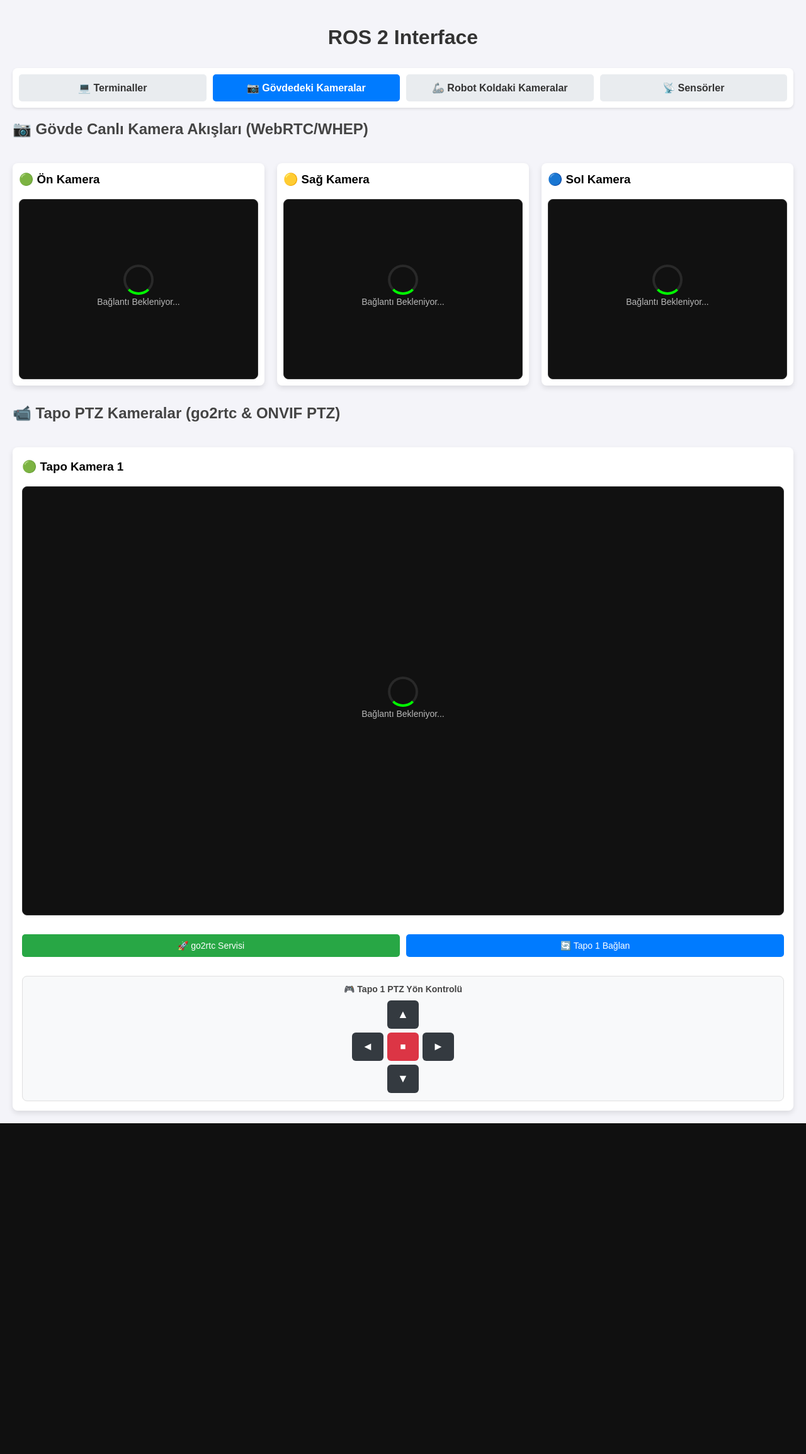
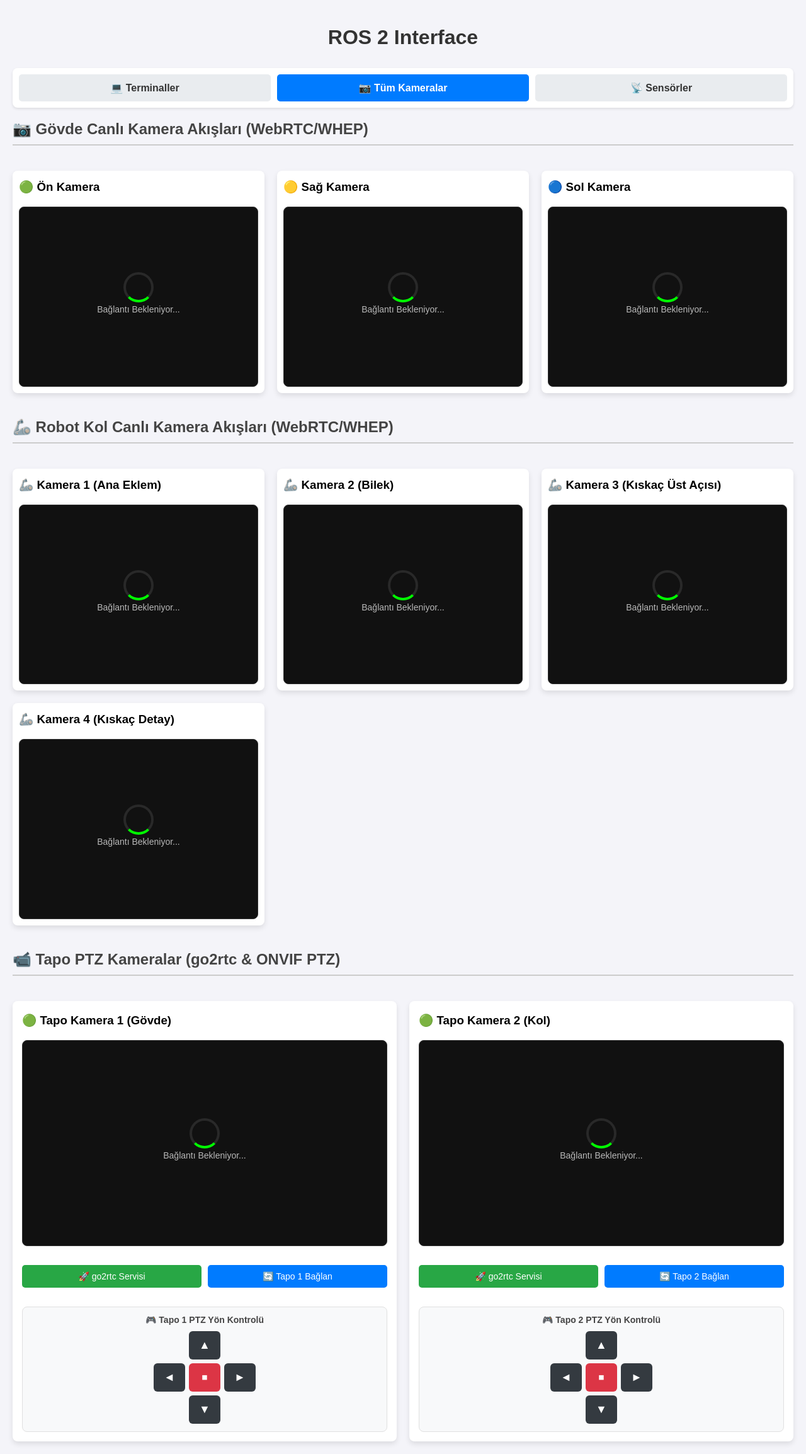
Before and after one commit to HU-Rover/Yer_istasyonu, a Flask app: page / in a window 1280 px wide, after a click on "📷 Tüm Kameralar". Shown: the whole page at 63% size. Before the commit the page ends 1783 px from the top, so only its background shows below. Run offline with Flask 3, Linux system fonts and the light colour scheme.

Commit message:
Refactor camera tab structure and update labels
Updated camera tabs and descriptions, modified layout for better organization, and adjusted JavaScript functions for camera streaming.

```diff
--- a/ros2_web/templates/index.html
+++ b/ros2_web/templates/index.html
@@ -30,7 +30,7 @@
             margin: 0 auto;
         }
 
-        /* Sol Panel (Terminal) */
+        /* Sol Panel (Terminal & Kameralar) */
         .sol-panel {
             flex: 2;
             background-color: #fff;
@@ -55,7 +55,7 @@
         /* Terminal Kutusu Tasarımı (Ortak Class) */
         .terminal-kutu {
             width: 100%;
-            height: 500px; /* Ekrana daha rahat sığması için 300px tutuldu */
+            height: 500px;
             border: 2px solid #333;
             padding: 10px;
             background-color: #000;
@@ -281,11 +281,11 @@
 
     <div class="tab-container">
         <button class="tab-button active" onclick="openTab(event, 'Terminaller')">💻 Terminaller</button>
-        <button class="tab-button" onclick="openTab(event, 'GovdeKameralari')">📷 Gövdedeki Kameralar</button>
-        <button class="tab-button" onclick="openTab(event, 'KolKameralari')">🦾 Robot Koldaki Kameralar</button>
+        <button class="tab-button" onclick="openTab(event, 'Kameralar')">📷 Tüm Kameralar</button>
         <button class="tab-button" onclick="openTab(event, 'Sensorler')">📡 Sensörler</button>
     </div>
 
+    <!-- TERMINALLER SEKMESI -->
     <div id="Terminaller" class="tab-content active">
         <div class="ana-konteyner">
 
@@ -324,13 +324,13 @@
         </div>
     </div>
 
-    <div id="GovdeKameralari" class="tab-content">
+    <!-- TÜM KAMERALAR SEKMESI -->
+    <div id="Kameralar" class="tab-content">
         <div class="ana-konteyner" style="max-width:1600px; flex-direction: column; gap: 20px;">
-        <h2>📷 Gövde Canlı Kamera Akışları (WebRTC/WHEP)</h2>
 
-        <!-- Üst Grid: Ön, Sağ, Sol Kameralar -->
+            <!-- GÖVDE KAMERALARI -->
+            <h2 style="border-bottom: 2px solid #ccc; padding-bottom: 10px; width: 100%;">📷 Gövde Canlı Kamera Akışları (WebRTC/WHEP)</h2>
             <div style="display: grid; grid-template-columns: repeat(auto-fit, minmax(350px, 1fr)); gap: 20px; width: 100%;">
-
                 <div class="sol-panel" style="padding: 10px;">
                     <h3 style="margin: 5px 0;">🟢 Ön Kamera</h3>
                     <div class="video-wrapper loading">
@@ -351,55 +351,11 @@
                         <video id="video-sol" autoplay muted playsinline></video>
                     </div>
                 </div>
-
-        </div> <!-- Grid Kapanışı -->
-
-        <!-- Alt Bölüm: Tapo PTZ Kamera 1 -->
-        <h2 style="margin-top: 10px;">📹 Tapo PTZ Kameralar (go2rtc & ONVIF PTZ)</h2>
-
-        <div style="display: grid; grid-template-columns: repeat(auto-fit, minmax(400px, 1fr)); gap: 20px; width: 100%;">
-
-            <!-- Tapo Kamera 1 -->
-            <div class="sol-panel" style="padding: 15px;">
-                <h3 style="margin: 5px 0;">🟢 Tapo Kamera 1</h3>
-                <div class="video-wrapper loading" style="aspect-ratio: 16/9;">
-                    <video id="video-tapo-1" autoplay muted playsinline></video>
-                </div>
-                <div style="margin-top: 15px; text-align: center; display: flex; gap: 10px;">
-                    <button class="btn" onclick="tapoServisBaslat()" style="background-color: #28a745; margin-bottom: 0; font-size: 14px; padding: 10px;">
-                        🚀 go2rtc Servisi
-                    </button>
-                    <button class="btn" onclick="tapoYayininiBagla('tapo_kamera_1', 'video-tapo-1')" style="background-color: #007bff; margin-bottom: 0; font-size: 14px; padding: 10px;">
-                        🔄 Tapo 1 Bağlan
-                    </button>
             </div>
 
-                <!-- Tapo 1 PTZ Kontrol Paneli -->
-                <div class="ptz-box" style="margin-top: 15px; text-align: center; background: #f8f9fa; padding: 12px; border-radius: 8px; border: 1px solid #e0e0e0;">
-                    <h4 style="margin: 0 0 10px 0; font-size: 14px; color: #444;">🎮 Tapo 1 PTZ Yön Kontrolü</h4>
-                    <div style="display: grid; grid-template-columns: repeat(3, 50px); gap: 6px; justify-content: center;">
-                        <div></div>
-                        <button class="ptz-btn" onmousedown="ptzHareket('tapo_kamera_1', 'up')" onmouseup="ptzDurdur('tapo_kamera_1')" ontouchstart="ptzHareket('tapo_kamera_1', 'up')" ontouchend="ptzDurdur('tapo_kamera_1')" title="Yukarı">▲</button>
-                        <div></div>
-                        <button class="ptz-btn" onmousedown="ptzHareket('tapo_kamera_1', 'left')" onmouseup="ptzDurdur('tapo_kamera_1')" ontouchstart="ptzHareket('tapo_kamera_1', 'left')" ontouchend="ptzDurdur('tapo_kamera_1')" title="Sol">◄</button>
-                        <button class="ptz-btn stop-btn" onclick="ptzDurdur('tapo_kamera_1')" title="Dur">⏹</button>
-                        <button class="ptz-btn" onmousedown="ptzHareket('tapo_kamera_1', 'right')" onmouseup="ptzDurdur('tapo_kamera_1')" ontouchstart="ptzHareket('tapo_kamera_1', 'right')" ontouchend="ptzDurdur('tapo_kamera_1')" title="Sağ">►</button>
-                        <div></div>
-                        <button class="ptz-btn" onmousedown="ptzHareket('tapo_kamera_1', 'down')" onmouseup="ptzDurdur('tapo_kamera_1')" ontouchstart="ptzHareket('tapo_kamera_1', 'down')" ontouchend="ptzDurdur('tapo_kamera_1')" title="Aşağı">▼</button>
-                        <div></div>
-                    </div>
-                </div>
-            </div>
-
-        </div> <!-- Tapo Grid Kapanışı -->
-    </div>
-</div>
-
-    <div id="KolKameralari" class="tab-content">
-        <div class="ana-konteyner" style="max-width:1600px; flex-direction: column; gap: 20px;">
-            <h2>🦾 Robot Kol Canlı Kamera Akışları (WebRTC/WHEP)</h2>
-
-            <div style="display: grid; grid-template-columns: repeat(2, 1fr); gap: 20px; width: 100%;">
+            <!-- ROBOT KOL KAMERALARI -->
+            <h2 style="border-bottom: 2px solid #ccc; padding-bottom: 10px; width: 100%; margin-top: 20px;">🦾 Robot Kol Canlı Kamera Akışları (WebRTC/WHEP)</h2>
+            <div style="display: grid; grid-template-columns: repeat(auto-fit, minmax(350px, 1fr)); gap: 20px; width: 100%;">
 
                 <div class="sol-panel" style="padding: 10px;">
                     <h3 style="margin: 5px 0;">🦾 Kamera 1 (Ana Eklem)</h3>
@@ -431,12 +387,45 @@
 
             </div>
 
-            <h2 style="margin-top: 10px;">📹 Tapo PTZ Kamera 2 (go2rtc & ONVIF PTZ)</h2>
+            <!-- TAPO PTZ KAMERALAR -->
+            <h2 style="border-bottom: 2px solid #ccc; padding-bottom: 10px; width: 100%; margin-top: 20px;">📹 Tapo PTZ Kameralar (go2rtc & ONVIF PTZ)</h2>
             <div style="display: grid; grid-template-columns: repeat(auto-fit, minmax(400px, 1fr)); gap: 20px; width: 100%;">
+
+                <!-- Tapo Kamera 1 -->
+                <div class="sol-panel" style="padding: 15px;">
+                    <h3 style="margin: 5px 0;">🟢 Tapo Kamera 1 (Gövde)</h3>
+                    <div class="video-wrapper loading" style="aspect-ratio: 16/9;">
+                        <video id="video-tapo-1" autoplay muted playsinline></video>
+                    </div>
+                    <div style="margin-top: 15px; text-align: center; display: flex; gap: 10px;">
+                        <button class="btn" onclick="tapoServisBaslat()" style="background-color: #28a745; margin-bottom: 0; font-size: 14px; padding: 10px;">
+                            🚀 go2rtc Servisi
+                        </button>
+                        <button class="btn" onclick="tapoYayininiBagla('tapo_kamera_1', 'video-tapo-1')" style="background-color: #007bff; margin-bottom: 0; font-size: 14px; padding: 10px;">
+                            🔄 Tapo 1 Bağlan
+                        </button>
+                    </div>
+
+                    <!-- Tapo 1 PTZ Kontrol Paneli -->
+                    <div class="ptz-box" style="margin-top: 15px; text-align: center; background: #f8f9fa; padding: 12px; border-radius: 8px; border: 1px solid #e0e0e0;">
+                        <h4 style="margin: 0 0 10px 0; font-size: 14px; color: #444;">🎮 Tapo 1 PTZ Yön Kontrolü</h4>
+                        <div style="display: grid; grid-template-columns: repeat(3, 50px); gap: 6px; justify-content: center;">
+                            <div></div>
+                            <button class="ptz-btn" onmousedown="ptzHareket('tapo_kamera_1', 'up')" onmouseup="ptzDurdur('tapo_kamera_1')" ontouchstart="ptzHareket('tapo_kamera_1', 'up')" ontouchend="ptzDurdur('tapo_kamera_1')" title="Yukarı">▲</button>
+                            <div></div>
+                            <button class="ptz-btn" onmousedown="ptzHareket('tapo_kamera_1', 'left')" onmouseup="ptzDurdur('tapo_kamera_1')" ontouchstart="ptzHareket('tapo_kamera_1', 'left')" ontouchend="ptzDurdur('tapo_kamera_1')" title="Sol">◄</button>
+                            <button class="ptz-btn stop-btn" onclick="ptzDurdur('tapo_kamera_1')" title="Dur">⏹</button>
+                            <button class="ptz-btn" onmousedown="ptzHareket('tapo_kamera_1', 'right')" onmouseup="ptzDurdur('tapo_kamera_1')" ontouchstart="ptzHareket('tapo_kamera_1', 'right')" ontouchend="ptzDurdur('tapo_kamera_1')" title="Sağ">►</button>
+                            <div></div>
+                            <button class="ptz-btn" onmousedown="ptzHareket('tapo_kamera_1', 'down')" onmouseup="ptzDurdur('tapo_kamera_1')" ontouchstart="ptzHareket('tapo_kamera_1', 'down')" ontouchend="ptzDurdur('tapo_kamera_1')" title="Aşağı">▼</button>
+                            <div></div>
+                        </div>
+                    </div>
+                </div>
 
                 <!-- Tapo Kamera 2 -->
                 <div class="sol-panel" style="padding: 15px;">
-                    <h3 style="margin: 5px 0;">🟢 Tapo Kamera 2</h3>
+                    <h3 style="margin: 5px 0;">🟢 Tapo Kamera 2 (Kol)</h3>
                     <div class="video-wrapper loading" style="aspect-ratio: 16/9;">
                         <video id="video-tapo-2" autoplay muted playsinline></video>
                     </div>
@@ -467,10 +456,10 @@
                 </div>
 
             </div>
-
         </div>
     </div>
 
+    <!-- SENSÖRLER SEKMESI -->
     <div id="Sensorler" class="tab-content">
         <div class="ana-konteyner">
             <div class="sol-panel" style="flex: 1;">
@@ -500,7 +489,7 @@
 
     <script>
     // --- KAMERA DEĞİŞKENLERİ VE DURUM YÖNETİMİ ---
-    const JETSON_IP = '192.168.88.20'; // app.py'deki varsayılan IP
+    const JETSON_IP = '192.168.88.20';
 
     const govdeKameralari = [
         { name: "kamera_on", id: "video-on" },
@@ -515,8 +504,8 @@
         { name: "kol_kamera_4", id: "video-kol4" }
     ];
 
-    const peerConnections = {}; // id -> RTCPeerConnection
-    const reconnectTimers = {}; // id -> timerId
+    const peerConnections = {};
+    const reconnectTimers = {};
 
     function stopWebRTC(videoElementId) {
         if (reconnectTimers[videoElementId]) {
@@ -537,7 +526,6 @@
     }
 
     async function startWebRTC(streamName, videoElementId) {
-        // Zaten bir bağlantı varsa veya bağlanmaya çalışıyorsa önce temizle
         stopWebRTC(videoElementId);
 
         const videoElement = document.getElementById(videoElementId);
@@ -562,7 +550,6 @@
                 peerConnection.connectionState === 'failed' ||
                 peerConnection.connectionState === 'closed') {
                 container.classList.add('loading');
-                // Sadece geçerli bağlantı buysa yeniden bağlanmayı dene
                 if (peerConnections[videoElementId] === peerConnection) {
                     reconnectTimers[videoElementId] = setTimeout(() => startWebRTC(streamName, videoElementId), 3000);
                 }
@@ -575,13 +562,10 @@
             const offer = await peerConnection.createOffer();
             await peerConnection.setLocalDescription(offer);
 
-            // DİNAMİK URL YÖNLENDİRME (MediaMTX: 8889 | go2rtc: 1984)
             let fetchUrl;
             if (streamName === "tapo_kamera_1" || streamName === "tapo_kamera_2") {
-                // go2rtc'nin standart WHEP Endpoint'i
                 fetchUrl = `http://192.168.88.20:1984/api/webrtc?src=${streamName}`;
             } else {
-                 // Standart Rover kameralarının MediaMTX Endpoint'i
                 fetchUrl = `http://${JETSON_IP}:8889/${streamName}/whep`;
             }
 
@@ -599,7 +583,6 @@
 
             const answerSdp = await response.text();
 
-            // Eğer asenkron işlem sırasında bağlantı sonlandırıldıysa (sekme değişimi vb.) devam etme
             if (peerConnections[videoElementId] !== peerConnection) return;
 
             await peerConnection.setRemoteDescription({
@@ -632,18 +615,12 @@
         evt.currentTarget.className += " active";
 
         // Aktif olan sekmeye göre kamera yayınlarını aç/kapat
-        if (tabName === "GovdeKameralari") {
-            kolKameralari.forEach(cam => stopWebRTC(cam.id));
-            stopWebRTC("video-tapo-2");
+        if (tabName === "Kameralar") {
+            govdeKameralari.forEach(cam => startWebRTC(cam.name, cam.id));
+            kolKameralari.forEach(cam => startWebRTC(cam.name, cam.id));
             startWebRTC("tapo_kamera_1", "video-tapo-1");
-            govdeKameralari.forEach(cam => startWebRTC(cam.name, cam.id));
-        } else if (tabName === "KolKameralari") {
-            govdeKameralari.forEach(cam => stopWebRTC(cam.id));
-            stopWebRTC("video-tapo-1");
             startWebRTC("tapo_kamera_2", "video-tapo-2");
-            kolKameralari.forEach(cam => startWebRTC(cam.name, cam.id));
         } else {
-            // Diğer sekmelerdeyken (Terminaller, Sensörler vb.) tüm kameraları durdur
             govdeKameralari.forEach(cam => stopWebRTC(cam.id));
             kolKameralari.forEach(cam => stopWebRTC(cam.id));
             stopWebRTC("video-tapo-1");
@@ -690,8 +667,6 @@
     }
 
     // --- KONTROL PANELİ İŞLEMLERİ ---
-
-    //sabit kumanda kodu
     function arkaplanKumandaKodu() {
         fetch('/kumanda-komut', { method: 'POST' })
         .then(response => response.json())
@@ -704,7 +679,6 @@
         });
     }
 
-    // Jetson kodu
     function jetsonKodu() {
         fetch('/jetson-kodu', { method: 'POST' })
         .then(response => response.json())
@@ -717,7 +691,6 @@
         });
     }
 
-    // ACİL STOP
     function acilStop() {
         const sonucAlani = document.getElementById('sonuc');
         sonucAlani.innerText = "Terminating processes...";
@@ -748,7 +721,6 @@
         theme: { background: '#000000' }
     });
     term2.open(document.getElementById('terminal-container-2'));
-
 
     // Socket Bağlantısı
     const socket = io.connect('http://' + document.domain + ':' + location.port);
@@ -820,14 +792,11 @@
     // İlk açılışta aktif sekmeye göre kameraları başlat
     document.addEventListener("DOMContentLoaded", () => {
         const activeTab = document.querySelector('.tab-content.active');
-        if (activeTab) {
-            if (activeTab.id === "GovdeKameralari") {
+        if (activeTab && activeTab.id === "Kameralar") {
             govdeKameralari.forEach(cam => startWebRTC(cam.name, cam.id));
+            kolKameralari.forEach(cam => startWebRTC(cam.name, cam.id));
             startWebRTC("tapo_kamera_1", "video-tapo-1");
-            } else if (activeTab.id === "KolKameralari") {
-                kolKameralari.forEach(cam => startWebRTC(cam.name, cam.id));
             startWebRTC("tapo_kamera_2", "video-tapo-2");
-            }
         }
     });
     </script>
```
Lines whose indentation alone changed are shown as unchanged.
